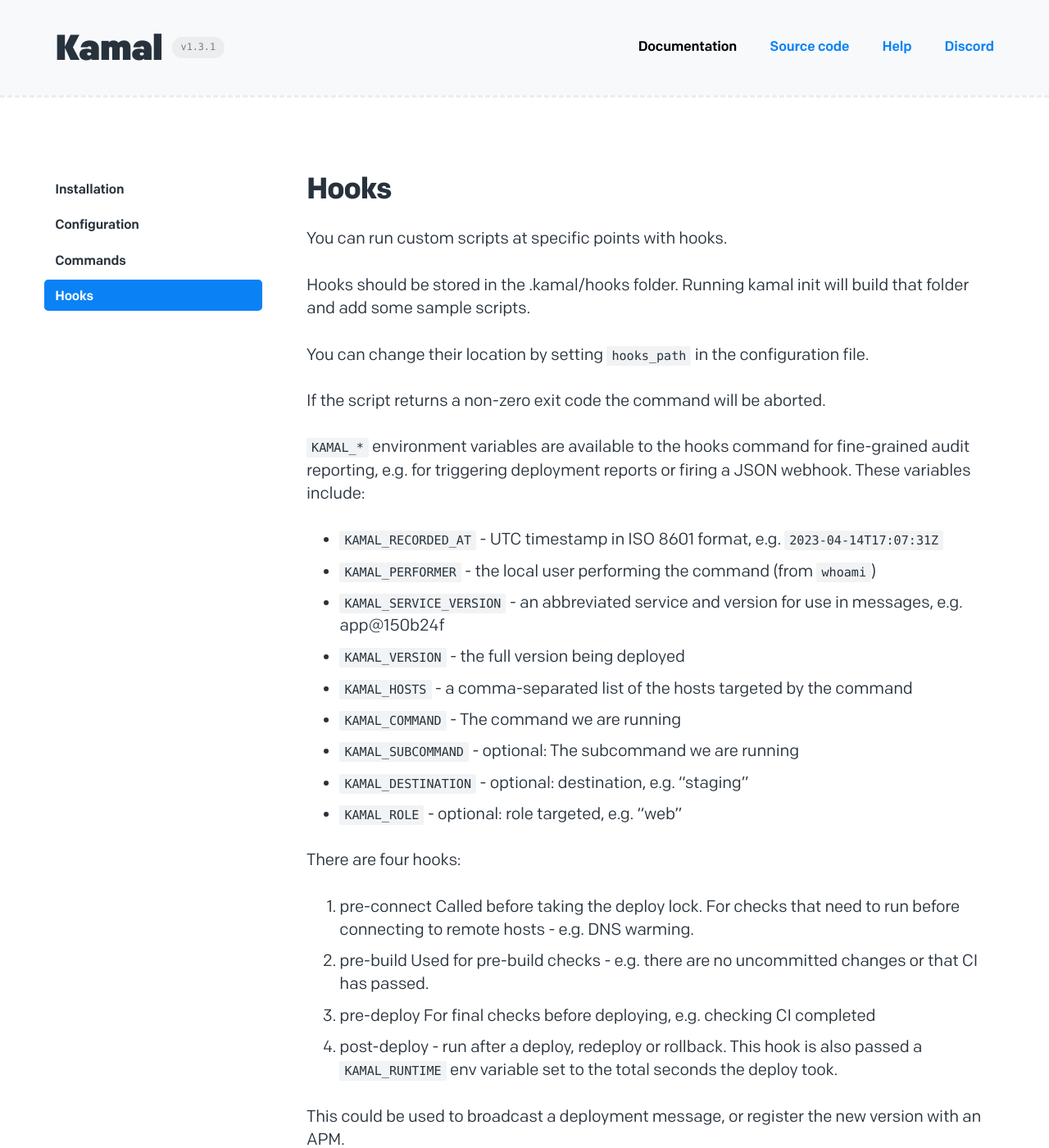
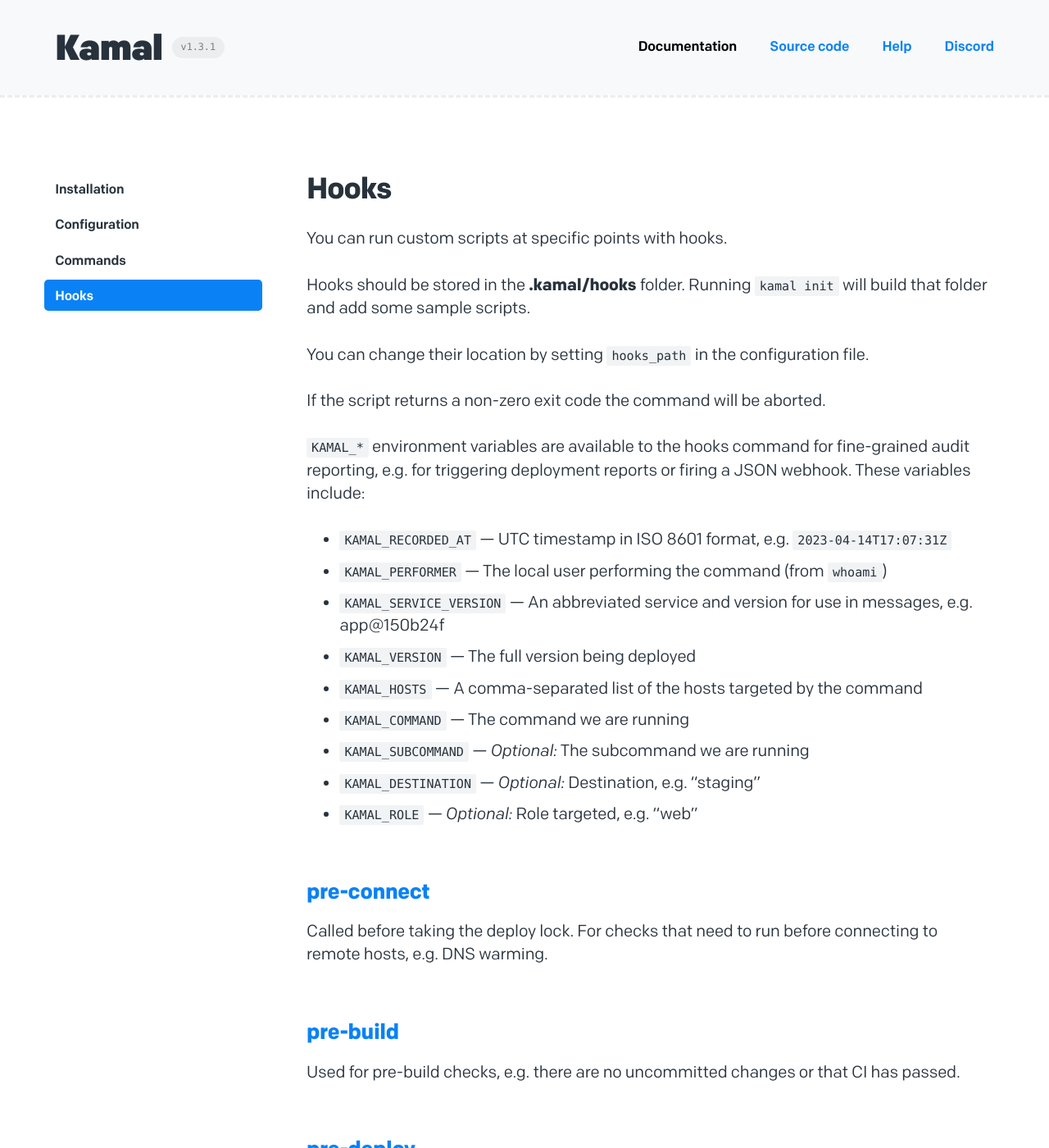
Before and after one commit to basecamp/kamal-site, a Jekyll site: the page built from docs/hooks/index.md, in a window 1280 px wide and 1400 px high. Shown: the whole window at 82% size. Built offline with Jekyll 4.4.1, drawn with Linux system fonts in a browser that asks for light colours; some of the changed text lies outside the part shown.

Commit message:
Update /docs/hooks/

```diff
--- a/docs/hooks/index.md
+++ b/docs/hooks/index.md
@@ -6,38 +6,39 @@ title: Hooks
 
 You can run custom scripts at specific points with hooks.
 
-Hooks should be stored in the .kamal/hooks folder. Running kamal init will build that folder and add some sample scripts.
+Hooks should be stored in the **.kamal/hooks** folder. Running `kamal init` will build that folder and add some sample scripts.
 
 You can change their location by setting `hooks_path` in the configuration file.
 
 If the script returns a non-zero exit code the command will be aborted.
 
-`KAMAL_*` environment variables are available to the hooks command for
-fine-grained audit reporting, e.g. for triggering deployment reports or
-firing a JSON webhook. These variables include:
-- `KAMAL_RECORDED_AT` - UTC timestamp in ISO 8601 format, e.g. `2023-04-14T17:07:31Z`
-- `KAMAL_PERFORMER` - the local user performing the command (from `whoami`)
-- `KAMAL_SERVICE_VERSION` - an abbreviated service and version for use in messages, e.g. app@150b24f
-- `KAMAL_VERSION` - the full version being deployed
-- `KAMAL_HOSTS` - a comma-separated list of the hosts targeted by the command
-- `KAMAL_COMMAND` - The command we are running
-- `KAMAL_SUBCOMMAND` - optional: The subcommand we are running
-- `KAMAL_DESTINATION` - optional: destination, e.g. "staging"
-- `KAMAL_ROLE` - optional: role targeted, e.g. "web"
+`KAMAL_*` environment variables are available to the hooks command for fine-grained audit reporting, e.g. for triggering deployment reports or firing a JSON webhook. These variables include:
 
-There are four hooks:
+- `KAMAL_RECORDED_AT` — UTC timestamp in ISO 8601 format, e.g. `2023-04-14T17:07:31Z`
+- `KAMAL_PERFORMER` — The local user performing the command (from `whoami`)
+- `KAMAL_SERVICE_VERSION` — An abbreviated service and version for use in messages, e.g. app@150b24f
+- `KAMAL_VERSION` — The full version being deployed
+- `KAMAL_HOSTS` — A comma-separated list of the hosts targeted by the command
+- `KAMAL_COMMAND` — The command we are running
+- `KAMAL_SUBCOMMAND` — *Optional:* The subcommand we are running
+- `KAMAL_DESTINATION` — *Optional:* Destination, e.g. "staging"
+- `KAMAL_ROLE` — *Optional:* Role targeted, e.g. "web"
 
-1. pre-connect
-Called before taking the deploy lock. For checks that need to run before connecting to remote hosts - e.g. DNS warming.
+## [pre-connect](#pre-connect)
 
-2. pre-build
-Used for pre-build checks - e.g. there are no uncommitted changes or that CI has passed.
+Called before taking the deploy lock. For checks that need to run before connecting to remote hosts, e.g. DNS warming.
 
-3. pre-deploy
-For final checks before deploying, e.g. checking CI completed
+## [pre-build](#pre-build)
 
-3. post-deploy - run after a deploy, redeploy or rollback.
-This hook is also passed a `KAMAL_RUNTIME` env variable set to the total seconds the deploy took.
+Used for pre-build checks, e.g. there are no uncommitted changes or that CI has passed.
+
+## [pre-deploy](#pre-deploy)
+
+For final checks before deploying, e.g. checking CI completed.
+
+## [post-deploy](#post-deploy)
+
+Run after a deploy, redeploy or rollback. This hook is also passed a `KAMAL_RUNTIME` env variable set to the total seconds the deploy took.
 
 This could be used to broadcast a deployment message, or register the new version with an APM.
 
```
Also changed, not shown: other parts of docs/hooks/index.md (+1 -1 lines).
